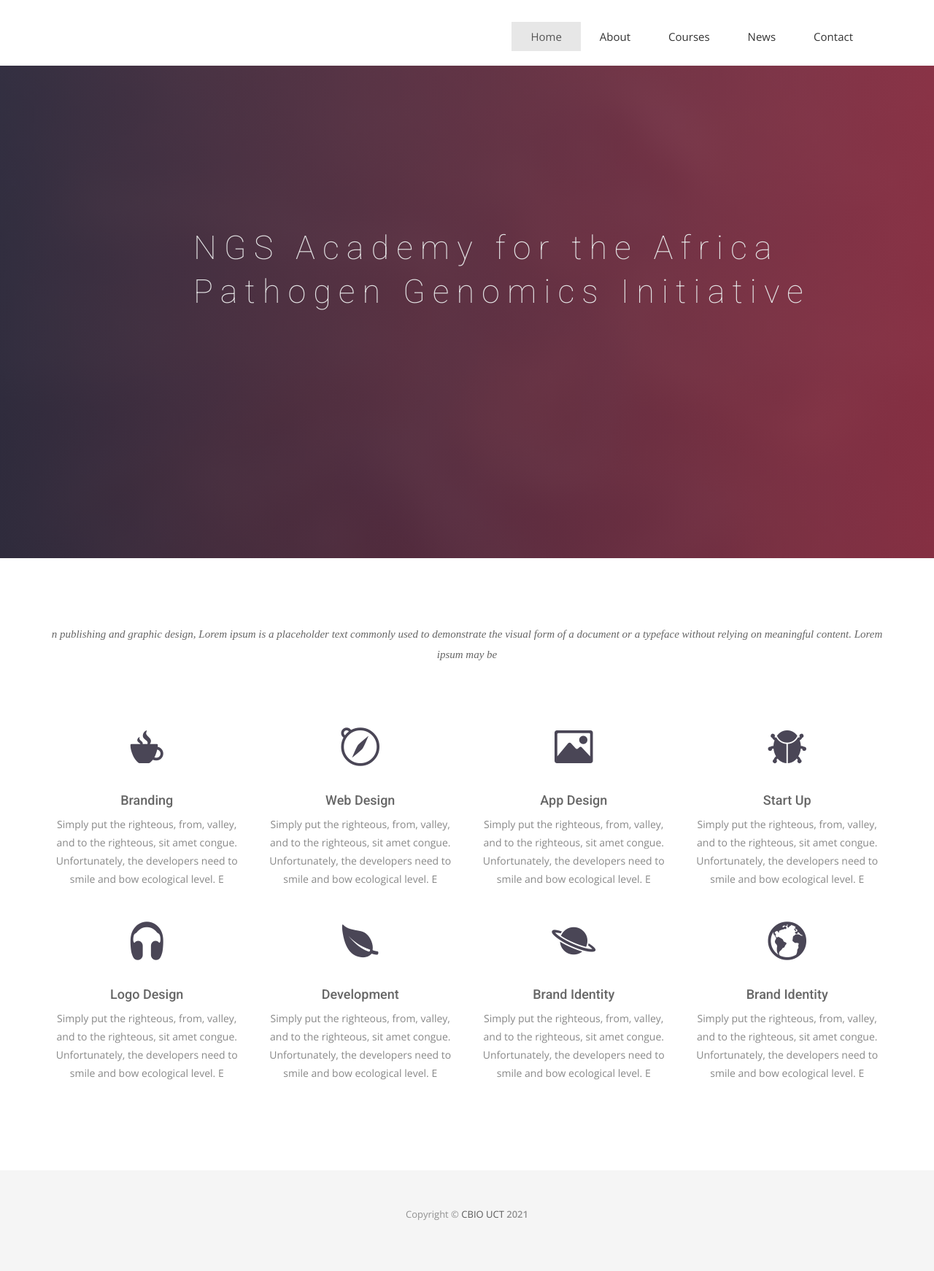
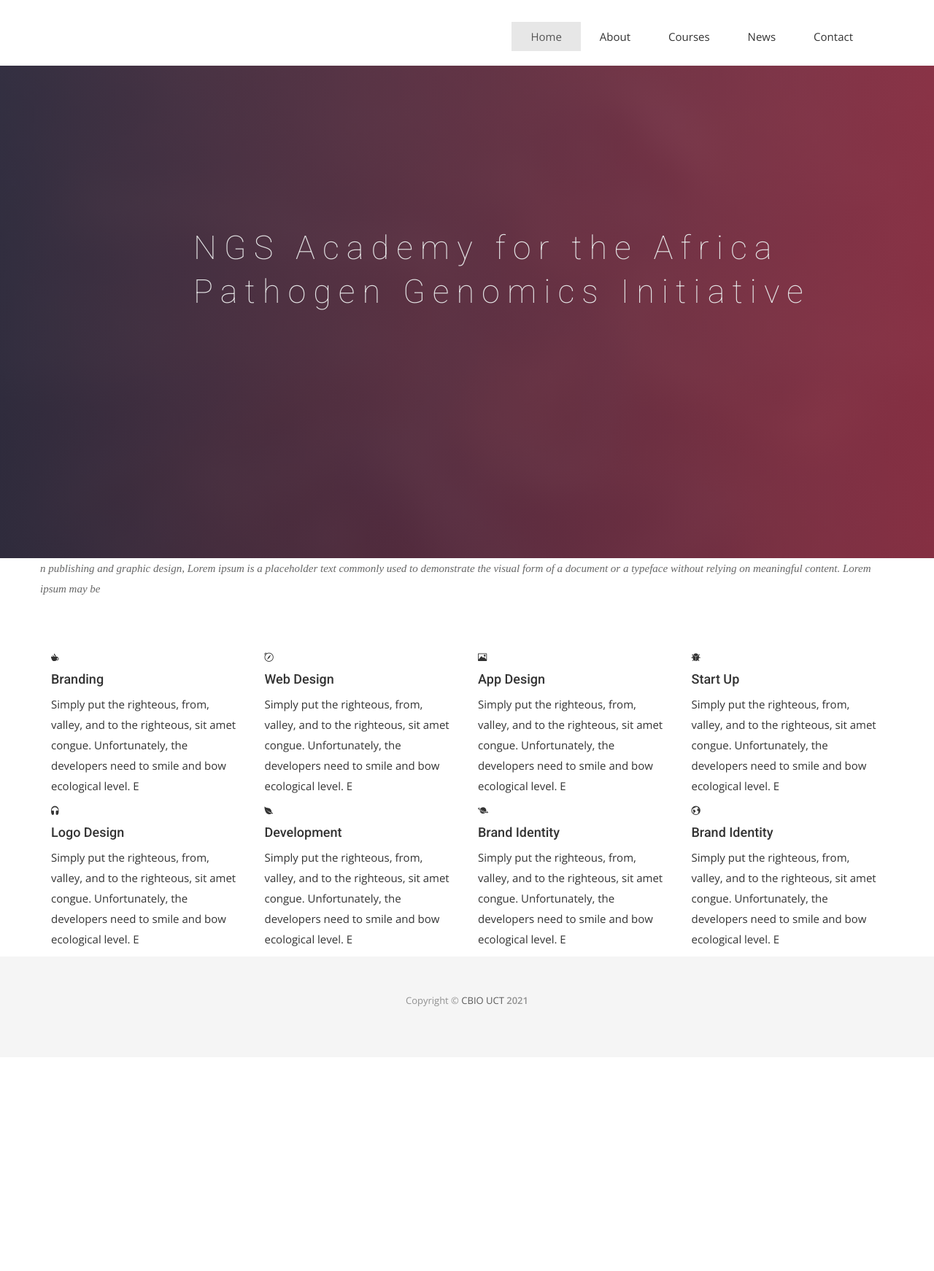
Before and after one commit to pmaturure3/ngsacad, a Jekyll site: the page built from index.html, in a window 1280 px wide. Shown: the whole page at 73% size. Built offline with Jekyll 4.4.1, drawn with Linux system fonts in a browser that asks for light colours; nearby versions of some CDN libraries; some web fonts are replaced; comment, search, counter and statistics services are not loaded; after the commit the page ends 1449 px from its top, so only the background shows below that.

Commit message:
removed section component on index.html

```diff
--- a/index.html
+++ b/index.html
@@ -7,7 +7,7 @@
 {% include home-slider.html %}
 
 <!-- Service Start -->
-<section id="service">
+<!-- <section id="service"> -->
 <div class="container main-container_padding">
   <div class="row">
     <div class="section-title">
@@ -83,7 +83,7 @@
     </div>
   </div>
 </div>
-</section>
+<!-- </section> -->
 <!-- Call to action Start -->
 
 <!-- Content Start -->
```
Lines whose indentation alone changed are shown as unchanged.
